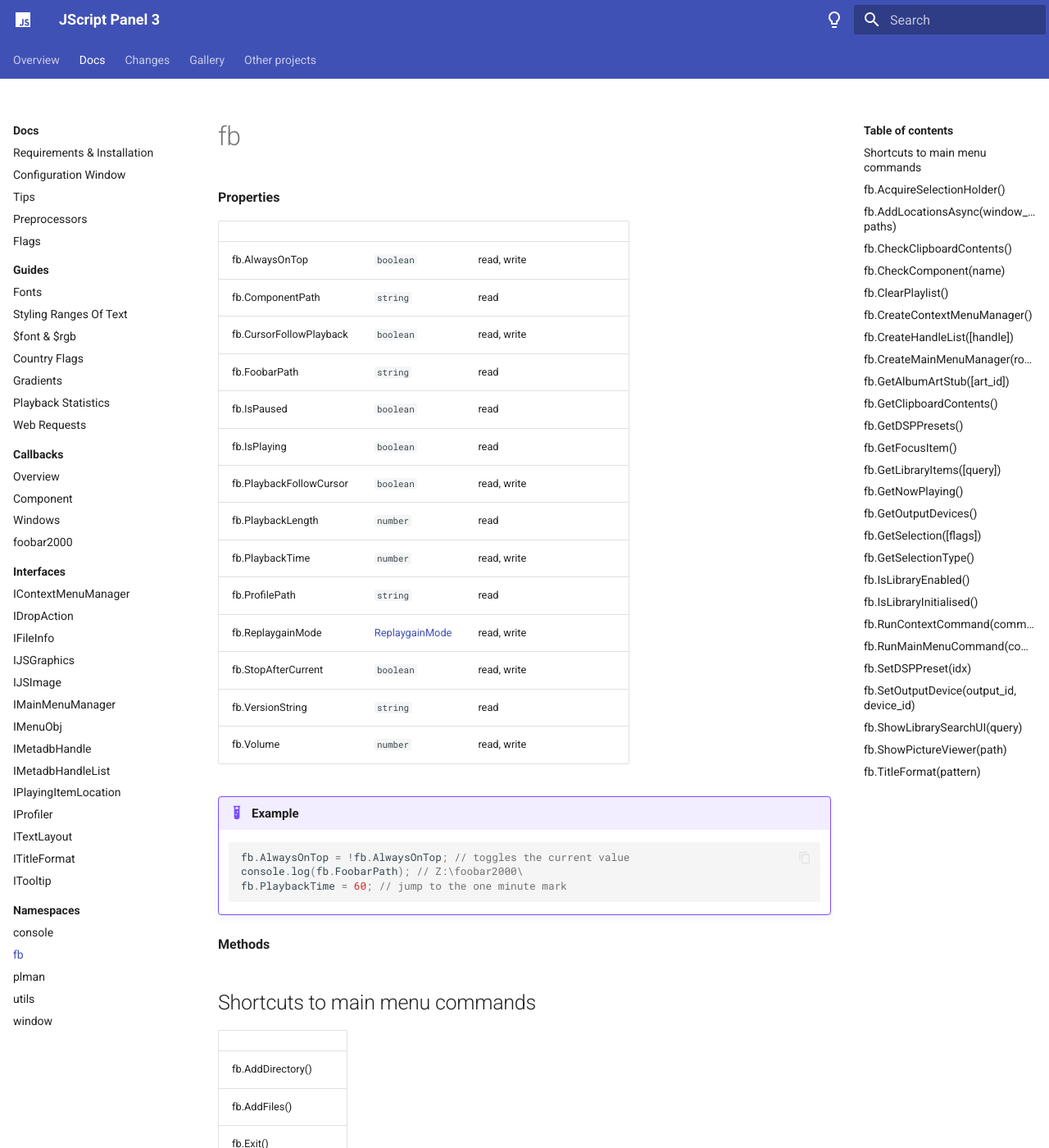
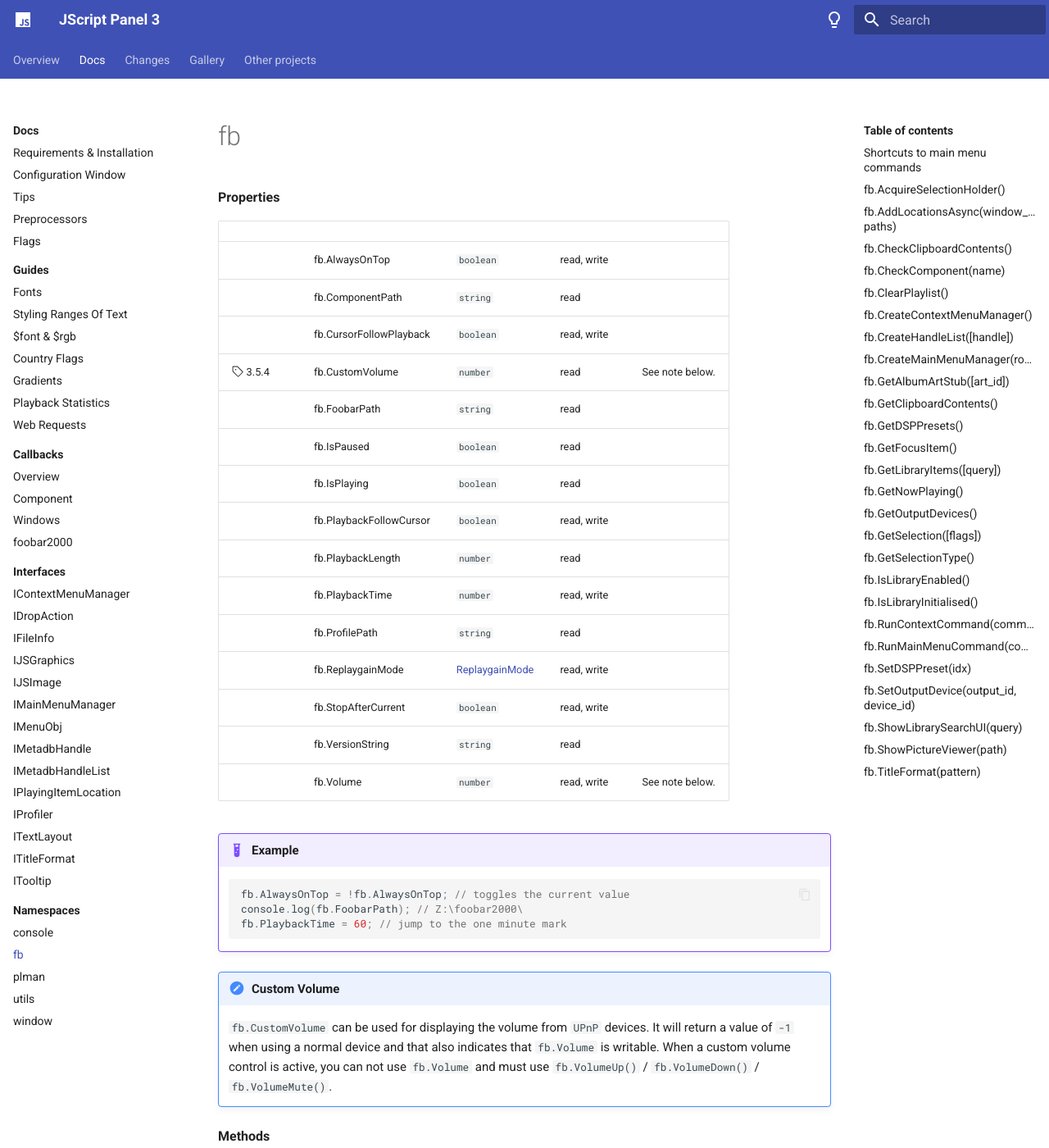
Before and after one commit to jscript-panel/jscript-panel.github.io, an MkDocs documentation site: the page built from docs/docs/namespaces/fb.md, in a window 1280 px wide and 1400 px high. Shown: the whole window at 82% size. Built offline with MkDocs 1.6.1 and Material for MkDocs 9.7.7, drawn with Linux system fonts in a browser that asks for light colours.

Commit message:
Custom volume

````diff
--- a/docs/docs/namespaces/fb.md
+++ b/docs/docs/namespaces/fb.md
@@ -1,21 +1,22 @@
 **Properties**
 
-|||||
-|---|---|---|---|
-|fb.AlwaysOnTop|`boolean`|read, write|
-|fb.ComponentPath|`string`|read|
-|fb.CursorFollowPlayback|`boolean`|read, write|
-|fb.FoobarPath|`string`|read|
-|fb.IsPaused|`boolean`|read|
-|fb.IsPlaying|`boolean`|read|
-|fb.PlaybackFollowCursor|`boolean`|read, write|
-|fb.PlaybackLength|`number`|read|
-|fb.PlaybackTime|`number`|read, write|
-|fb.ProfilePath|`string`|read|
-|fb.ReplaygainMode|[ReplaygainMode](../flags.md#replaygainmode)|read, write|
-|fb.StopAfterCurrent|`boolean`|read, write|
-|fb.VersionString|`string`|read|
-|fb.Volume|`number`|read, write|
+||||||
+|---|---|---|---|---|
+||fb.AlwaysOnTop|`boolean`|read, write|
+||fb.ComponentPath|`string`|read|
+||fb.CursorFollowPlayback|`boolean`|read, write|
+|:octicons-tag-24: 3.5.4|fb.CustomVolume|`number`|read|See note below.
+||fb.FoobarPath|`string`|read|
+||fb.IsPaused|`boolean`|read|
+||fb.IsPlaying|`boolean`|read|
+||fb.PlaybackFollowCursor|`boolean`|read, write|
+||fb.PlaybackLength|`number`|read|
+||fb.PlaybackTime|`number`|read, write|
+||fb.ProfilePath|`string`|read|
+||fb.ReplaygainMode|[ReplaygainMode](../flags.md#replaygainmode)|read, write|
+||fb.StopAfterCurrent|`boolean`|read, write|
+||fb.VersionString|`string`|read|
+||fb.Volume|`number`|read, write|See note below.
 
 !!! example
 	```js
@@ -23,6 +24,11 @@
 	console.log(fb.FoobarPath); // Z:\foobar2000\
 	fb.PlaybackTime = 60; // jump to the one minute mark
 	```
+
+!!! note "Custom Volume"
+	`fb.CustomVolume` can be used for displaying the volume from `UPnP` devices. It will return
+	a value of `-1` when using a normal device and that also indicates that `fb.Volume` is writable.
+	When a custom volume control is active, you can not use `fb.Volume` and must use `fb.VolumeUp()` / `fb.VolumeDown()` / `fb.VolumeMute()`.
 
 **Methods**
 
````
